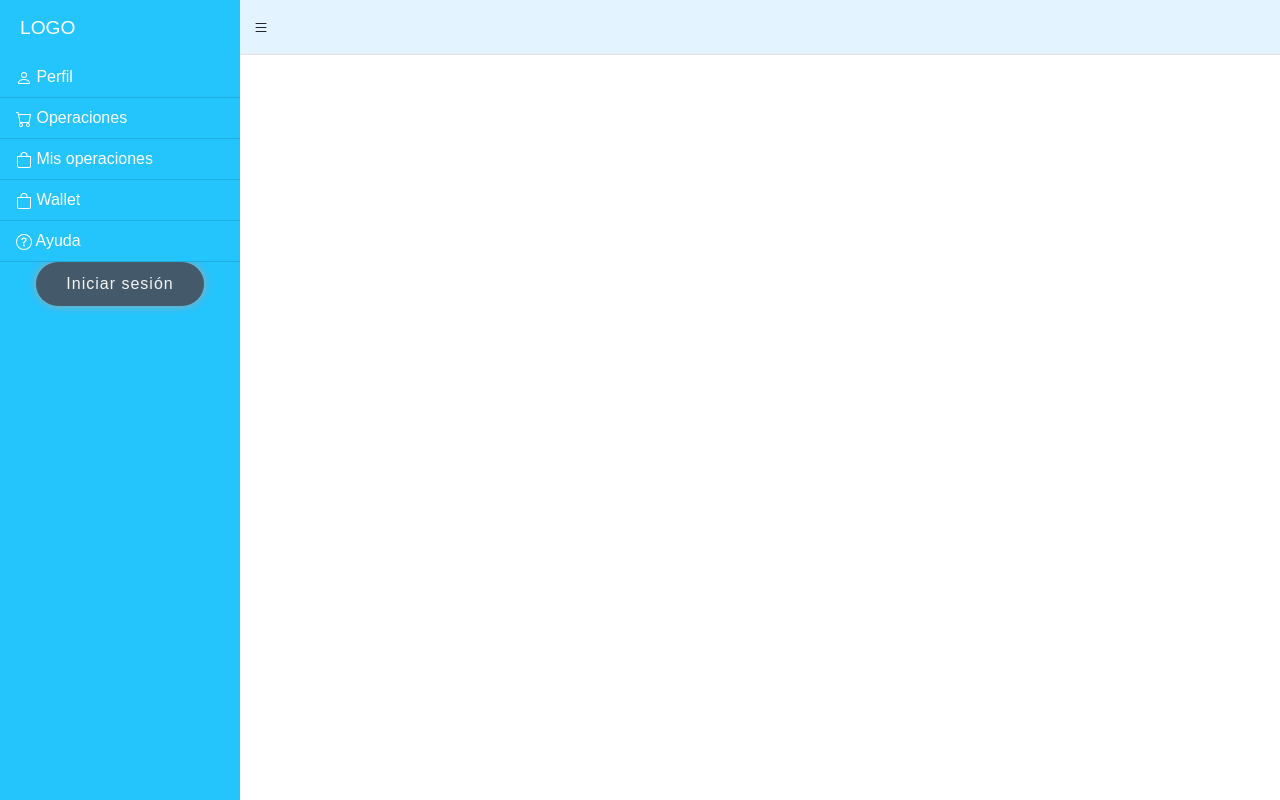
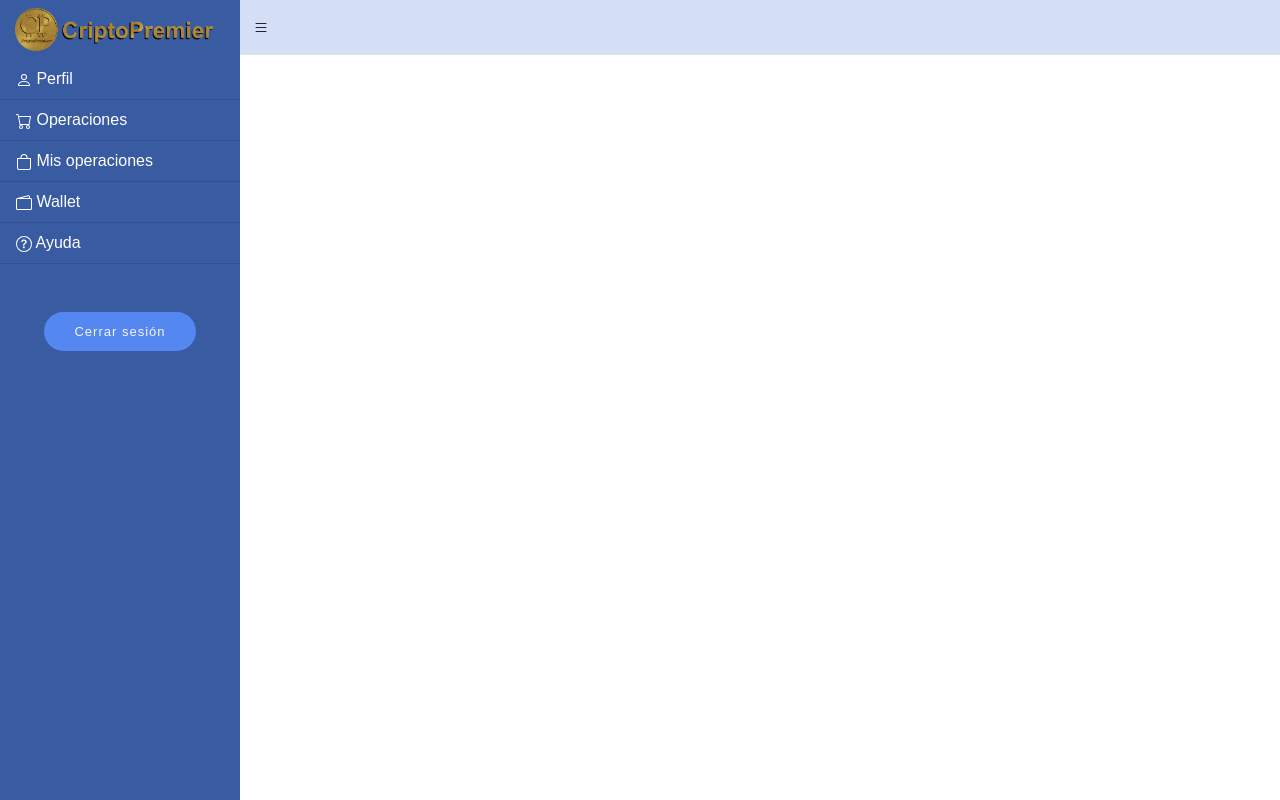
Before and after one commit to AngelMagaquian/cripto, a PHP site: page /view/shared/User.php in a window 1280 px wide. Run offline with PHP 8.4, Linux system fonts and the light colour scheme; data that the repository does not hold is empty; some libraries are stand-ins or nearby versions.

Commit message:
meli24-03
se termino responsive en todas las paginas de user. Se coloco logo  y colores nuevos

```diff
--- a/view/asset/css/perfil.css
+++ b/view/asset/css/perfil.css
@@ -10,22 +10,32 @@
   -moz-transition: margin .25s ease-out;
   -o-transition: margin .25s ease-out;
   transition: margin .25s ease-out;
-  background-color: #24c4fc;
+  background-color: #385BA2;
   color: #fff;
 }
 
-#sidebar-wrapper .sidebar-heading {
-  padding: 0.875rem 1.25rem;
-  font-size: 1.2rem;
+#sidebar-wrapper .sidebar-heading{
+  padding: 08px 15px;
+
+
 }
+#sidebar-wrapper .sidebar-heading img{
+  /*padding: 0.875rem 1.25rem;
+  font-size: 1.2rem;*/
+  max-width: 200px;
+  margin: auto;
 
+}
 #sidebar-wrapper .list-group {
   width: 15rem;
 }
 
 #page-content-wrapper {
   min-width: 100vw;
+ /* background-image: url("../img/bg.svg");
+  background-repeat: no-repeat;*/
 }
+
 
 #wrapper.toggled #sidebar-wrapper {
   margin-left: 0;
@@ -47,18 +57,18 @@
 }
 
 .navbar{
-    background-color: #E3F3FF;
+    background-color: #D4DFF5;
 }
 
 .list-group-item{
-    background-color: #24c4fc;
+    background-color: #385BA2;
     color: #fff;
 }
 
 
 #wrapper .btn-get-started-sesion {
   font-weight: 500;
-  font-size: 16px;
+  font-size: 13px;
   letter-spacing: 1px;
   display: inline-block;
   padding: 10px 30px;
@@ -80,14 +90,11 @@
 }
 
 #wrapper .btn-sesion{
-  background-color: #44596A;
+  background-color: #5488F0;
   border: none;
-  -webkit-box-shadow: 0px 0px 8px 0px rgba(166,166,166,1);
-  -moz-box-shadow: 0px 0px 8px 0px rgba(166,166,166,1);
-  box-shadow: 0px 0px 8px 0px rgba(166,166,166,1);
 }
 #wrapper .btn-sesion:hover{
-  background-color: #1B97C7;
+  background-color: #274070;
 }
 .submenu ul{
   background-color: #E3F3FF;
--- a/view/operaciones/venta.php
+++ b/view/operaciones/venta.php
@@ -55,7 +55,7 @@
       </div>
 
   <!--usdt-->
-      <div class="col-lg-3 col-md-5 col-sm-8 col-11 mt-lg-0 ">
+      <div class="col-lg-3 col-md-5 col-sm-8 col-11 mt-lg-0 mt-md-4">
         <div class="row justify-content-center">
           <div class="img-cripto col-lg-3 col-md-4 col-sm-3 col-3">
             <img src="../asset/img/usdt.png" alt="Tether">
@@ -80,7 +80,7 @@
       </div>
 
   <!--dai-->
-      <div class="col-lg-3 col-md-5 col-sm-8 col-11 ">
+      <div class="col-lg-3 col-md-5 col-sm-8 col-11 mt-lg-0 mt-md-4">
         <div class="row">
           <div class="img-cripto col-lg-3 col-md-4 col-sm-3 col-3">
             <img src="../asset/img/dai.png" alt="Dai">
@@ -163,19 +163,19 @@
 </div>
 <div class="container mt-5">
     <div class="row justify-content-around">
-        <div class="col-lg-4 col-md-6 col-11">
-            <div class="row">
-                <div class="col-12 card focus text-center" >
+        <div class="col-lg-4 col-md-12 col-11">
+            <div class="row justify-content-around">
+                <div class="col-lg-12 col-md-5 col-sm-12 card focus text-center" >
                     <h5>Venta de xxxxx</h5>
                     <span class="price"><b>AR$ 0000</b></span>
                 </div>
-                <div class="col-12 card text-center mt-4" >
+                <div class="col-lg-12 col-md-5 col-sm-12 card text-center mt-lg-4 mt-md-0 mt-sm-4" >
                     <h5>Compra de xxxxx</h5>
                     <span class="price"><b>AR$ 0000</b></span>
                 </div>
             </div>
         </div>
-        <div class="col-md-7 col-sm-11 col-11 card focus mt-md-0 mt-sm-4 mt-4">
+        <div class="col-lg-7 col-md-11 col-sm-11 col-11 card focus mt-lg-0 mt-md-4 mt-sm-4 mt-4">
             <div class="row calculadora justify-content-around m-auto">
                 <div class="col-6">
                     <select name="" id="">
--- a/view/shared/User.php
+++ b/view/shared/User.php
@@ -7,8 +7,8 @@
   <meta name="viewport" content="width=device-width, initial-scale=1, shrink-to-fit=no">
   <meta name="description" content="">
   <meta name="author" content="">
-
-  <title>Simple Sidebar - Start Bootstrap Template</title>
+  <link rel="shortcut icon" href="../asset/img/64x64.png" />
+  <title>CriptoPremier</title>
 
   <!-- Bootstrap core CSS -->
   <link href="../asset/css/bootstrap/bootstrap.min.css" rel="stylesheet">
@@ -27,7 +27,9 @@
     <!-- Sidebar -->
     <div class="border-right" id="sidebar-wrapper">
 
-      <div class="sidebar-heading">LOGO</div>
+      <div class="sidebar-heading">
+        <img src="../asset/img/logo.png" alt="" class="logo">
+      </div>
       <div class="list-group list-group-flush">
         <a href="#" class="list-group-item list-group-item-action" id="navPerfil" onclick="navPerfil()" value="false">
             <svg xmlns="http://www.w3.org/2000/svg" width="16" height="16" fill="currentColor" class="bi bi-person" viewBox="0 0 16 16">
@@ -71,12 +73,12 @@
             Mis operaciones
         </a>
         <a href="#" class="list-group-item list-group-item-action" onclick="clickWallet()">
-            <svg xmlns="http://www.w3.org/2000/svg" width="16" height="16" fill="currentColor" class="bi bi-bag" viewBox="0 0 16 16">
-                <path d="M8 1a2.5 2.5 0 0 1 2.5 2.5V4h-5v-.5A2.5 2.5 0 0 1 8 1zm3.5 3v-.5a3.5 3.5 0 1 0-7 0V4H1v10a2 2 0 0 0 2 2h10a2 2 0 0 0 2-2V4h-3.5zM2 5h12v9a1 1 0 0 1-1 1H3a1 1 0 0 1-1-1V5z"/>
+            <svg xmlns="http://www.w3.org/2000/svg" width="16" height="16" fill="currentColor" class="bi bi-wallet2" viewBox="0 0 16 16">
+              <path d="M12.136.326A1.5 1.5 0 0 1 14 1.78V3h.5A1.5 1.5 0 0 1 16 4.5v9a1.5 1.5 0 0 1-1.5 1.5h-13A1.5 1.5 0 0 1 0 13.5v-9a1.5 1.5 0 0 1 1.432-1.499L12.136.326zM5.562 3H13V1.78a.5.5 0 0 0-.621-.484L5.562 3zM1.5 4a.5.5 0 0 0-.5.5v9a.5.5 0 0 0 .5.5h13a.5.5 0 0 0 .5-.5v-9a.5.5 0 0 0-.5-.5h-13z"/>
             </svg>
             Wallet
         </a>
-        <a href="../ayuda/index.php" class="list-group-item list-group-item-action">
+        <a href="../../ayuda.php" class="list-group-item list-group-item-action">
             <svg xmlns="http://www.w3.org/2000/svg" width="16" height="16" fill="currentColor" class="bi bi-question-circle" viewBox="0 0 16 16">
                 <path d="M8 15A7 7 0 1 1 8 1a7 7 0 0 1 0 14zm0 1A8 8 0 1 0 8 0a8 8 0 0 0 0 16z"/>
                 <path d="M5.255 5.786a.237.237 0 0 0 .241.247h.825c.138 0 .248-.113.266-.25.09-.656.54-1.134 1.342-1.134.686 0 1.314.343 1.314 1.168 0 .635-.374.927-.965 1.371-.673.489-1.206 1.06-1.168 1.987l.003.217a.25.25 0 0 0 .25.246h.811a.25.25 0 0 0 .25-.25v-.105c0-.718.273-.927 1.01-1.486.609-.463 1.244-.977 1.244-2.056 0-1.511-1.276-2.241-2.673-2.241-1.267 0-2.655.59-2.75 2.286zm1.557 5.763c0 .533.425.927 1.01.927.609 0 1.028-.394 1.028-.927 0-.552-.42-.94-1.029-.94-.584 0-1.009.388-1.009.94z"/>
@@ -84,7 +86,7 @@
             Ayuda
         </a>
 
-        <button type="submit" class="btn-sesion btn-get-started-sesion" >Iniciar sesión</button>
+        <button type="submit" class="btn-sesion btn-get-started-sesion btn-sm mt-5" >Cerrar sesión</button>
       </div>
     </div>
     <!-- /#sidebar-wrapper -->
```
Also changed, not shown: other parts of view/asset/css/perfil.css (+51 -20 lines), view/wallet/index.php (+25 -18 lines), view/asset/img/64x64.png (added), view/asset/img/bg.svg (added), view/asset/img/logo.png (added).
